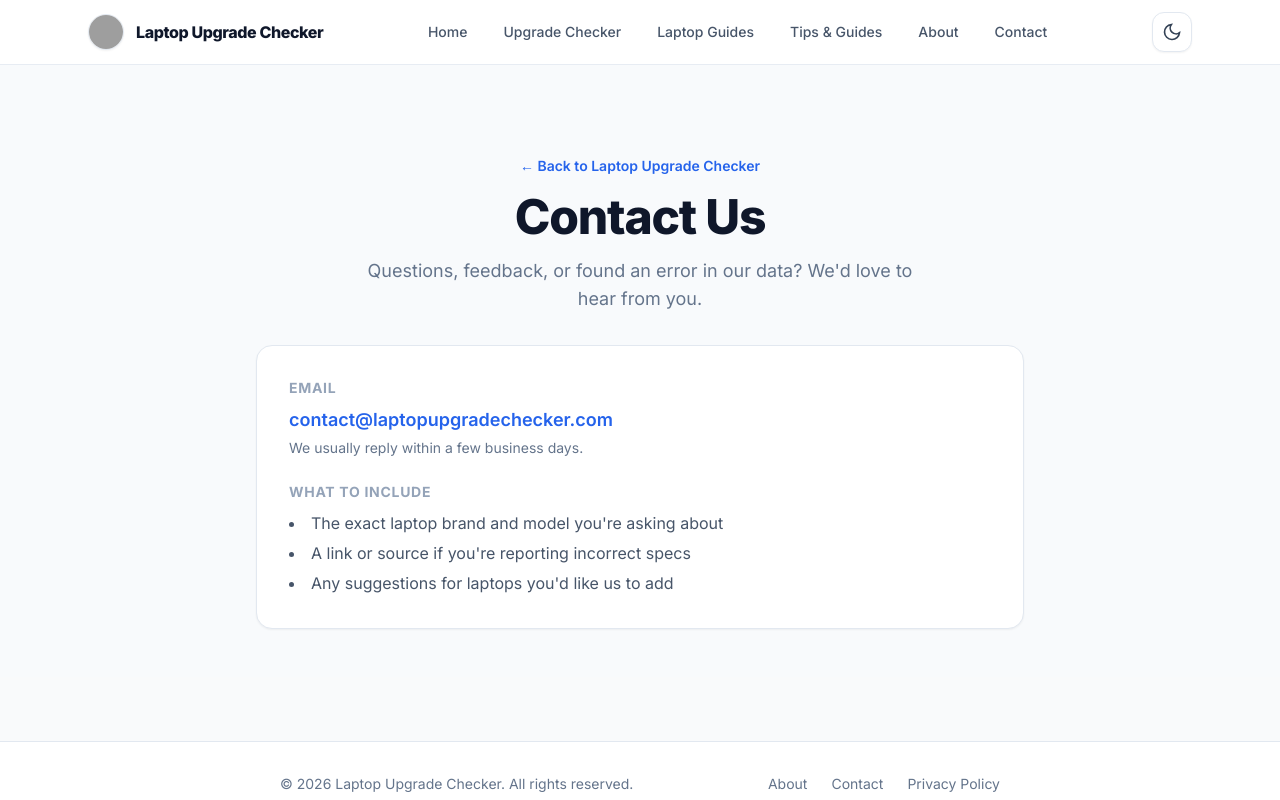
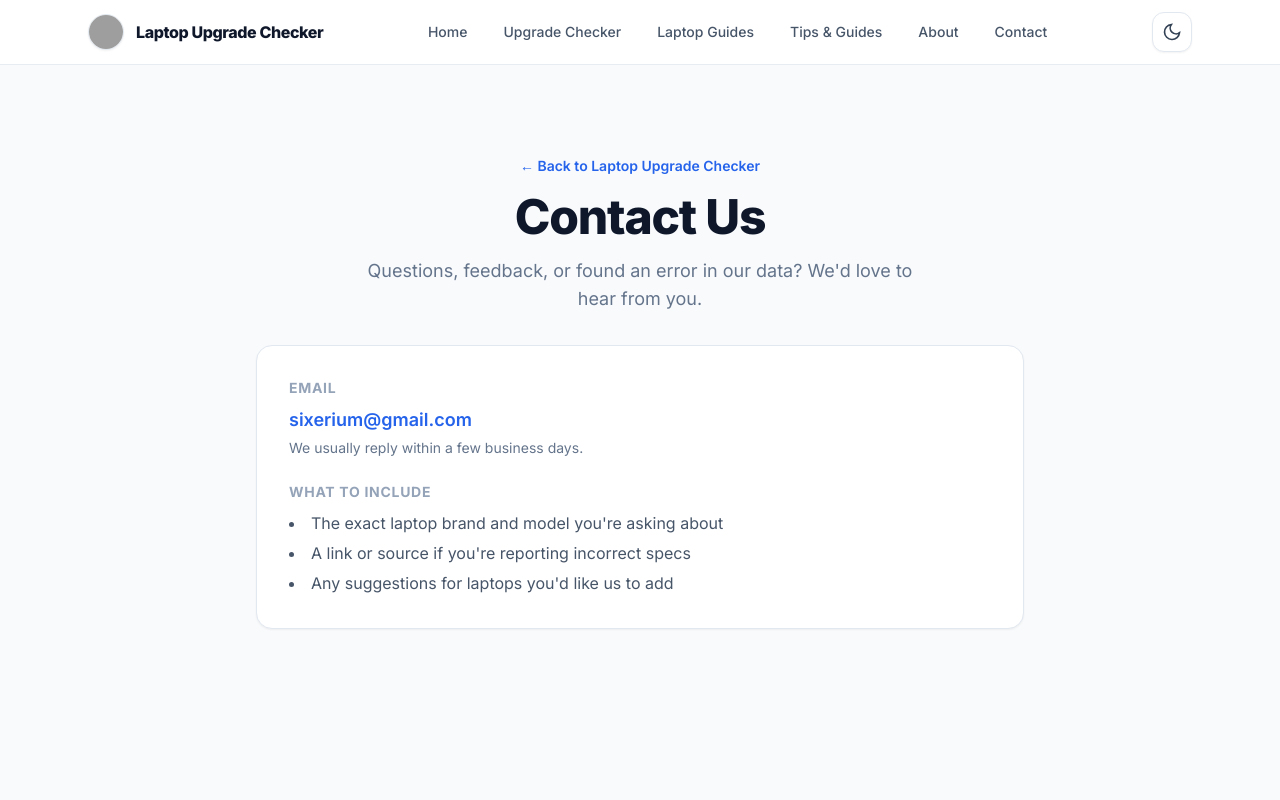
Before and after one commit to raynunox/laptop-upgrade-checker, a Next.js app: page /contact in a window 1280 px wide. Shown: the top 800 px of the page. Built offline with nearby package versions, Linux system fonts and the light colour scheme; grey boxes are pictures that could not be loaded.

Commit message:
Update page.tsx

```diff
--- a/app/contact/page.tsx
+++ b/app/contact/page.tsx
@@ -1,3 +1,4 @@
+
 import Link from "next/link";
 
 export const metadata = {
@@ -8,45 +9,53 @@ export const metadata = {
 
 export default function ContactPage() {
   return (
-    <main className="bg-slate-50 p-6 md:p-12">
-      <div className="max-w-3xl mx-auto space-y-8">
-        <div className="text-center space-y-4 mt-10">
-          <Link href="/" className="text-sm font-semibold text-blue-600 hover:underline">
+    <main className="min-h-screen bg-slate-50 p-6 text-slate-900 transition-colors duration-300 dark:bg-slate-950 dark:text-slate-100 md:p-12">
+      <div className="mx-auto max-w-3xl space-y-8">
+        <div className="mt-10 space-y-4 text-center">
+          <Link
+            href="/"
+            className="text-sm font-semibold text-blue-600 hover:underline dark:text-blue-400"
+          >
             ← Back to Laptop Upgrade Checker
           </Link>
-          <h1 className="text-4xl md:text-5xl font-extrabold text-slate-900 tracking-tight">
+
+          <h1 className="text-4xl font-extrabold tracking-tight text-slate-900 dark:text-white md:text-5xl">
             Contact Us
           </h1>
-          <p className="text-lg text-slate-500 max-w-xl mx-auto">
-            Questions, feedback, or found an error in our data? We'd love to hear
-            from you.
+
+          <p className="mx-auto max-w-xl text-lg text-slate-500 dark:text-slate-400">
+            Questions, feedback, or found an error in our data? We&apos;d love
+            to hear from you.
           </p>
         </div>
 
-        <div className="bg-white p-6 md:p-8 rounded-2xl shadow-sm border border-slate-200 space-y-6 text-slate-700 leading-relaxed">
+        <div className="space-y-6 rounded-2xl border border-slate-200 bg-white p-6 leading-relaxed text-slate-700 shadow-sm transition-colors duration-300 dark:border-slate-800 dark:bg-slate-900 dark:text-slate-300 md:p-8">
           <div>
-            <h2 className="text-sm font-bold text-slate-400 uppercase tracking-wider mb-2">
+            <h2 className="mb-2 text-sm font-bold uppercase tracking-wider text-slate-400 dark:text-slate-500">
               Email
             </h2>
+
             <a
-              href="mailto:contact@laptopupgradechecker.com"
-              className="text-lg font-semibold text-blue-600 hover:underline"
+              href="mailto:sixerium@gmail.com"
+              className="text-lg font-semibold text-blue-600 hover:underline dark:text-blue-400"
             >
-              contact@laptopupgradechecker.com
+              sixerium@gmail.com
             </a>
-            <p className="text-sm text-slate-500 mt-1">
+
+            <p className="mt-1 text-sm text-slate-500 dark:text-slate-400">
               We usually reply within a few business days.
             </p>
           </div>
 
           <div>
-            <h2 className="text-sm font-bold text-slate-400 uppercase tracking-wider mb-2">
+            <h2 className="mb-2 text-sm font-bold uppercase tracking-wider text-slate-400 dark:text-slate-500">
               What to include
             </h2>
-            <ul className="list-disc list-inside space-y-1 text-slate-600">
-              <li>The exact laptop brand and model you're asking about</li>
-              <li>A link or source if you're reporting incorrect specs</li>
-              <li>Any suggestions for laptops you'd like us to add</li>
+
+            <ul className="list-inside list-disc space-y-1 text-slate-600 dark:text-slate-400">
+              <li>The exact laptop brand and model you&apos;re asking about</li>
+              <li>A link or source if you&apos;re reporting incorrect specs</li>
+              <li>Any suggestions for laptops you&apos;d like us to add</li>
             </ul>
           </div>
         </div>
```
